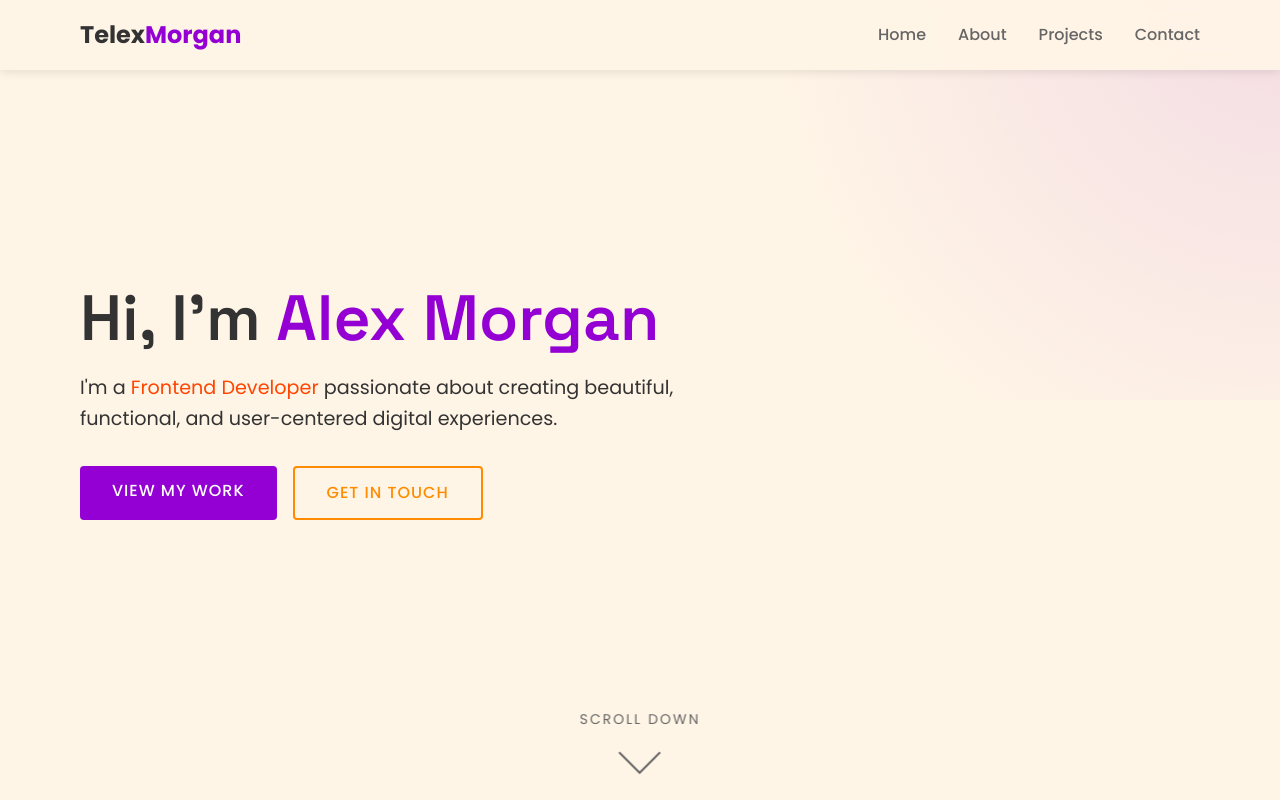
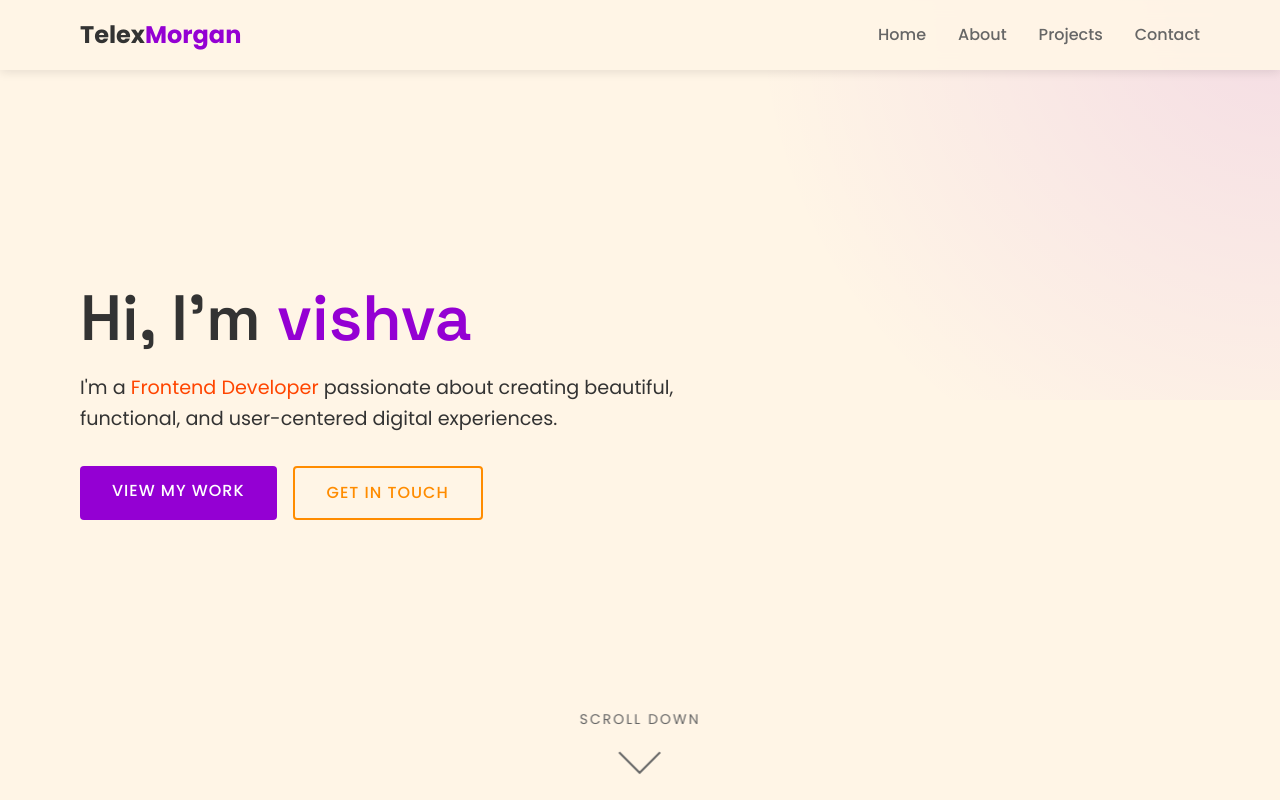
Before and after one commit to vishva2006bro-eng/vishva, a plain HTML site: page index.html in a window 1280 px wide. Shown: the top 800 px of the page. Drawn offline with Linux system fonts and the light colour scheme.

Commit message:
Update index.html

```diff
--- a/index.html
+++ b/index.html
@@ -802,7 +802,7 @@
     <!-- Hero Section -->
     <section id="home" class="hero">
         <div class="container hero-content">
-            <h1>Hi, I'm <span class="highlight">Alex Morgan</span></h1>
+            <h1>Hi, I'm <span class="highlight">vishva</span></h1>
             <p>I'm a <span class="accent">Frontend Developer</span> passionate about creating beautiful, functional, and user-centered digital experiences.</p>
             <div class="hero-buttons">
                 <a href="#projects" class="btn">View My Work</a>
```
